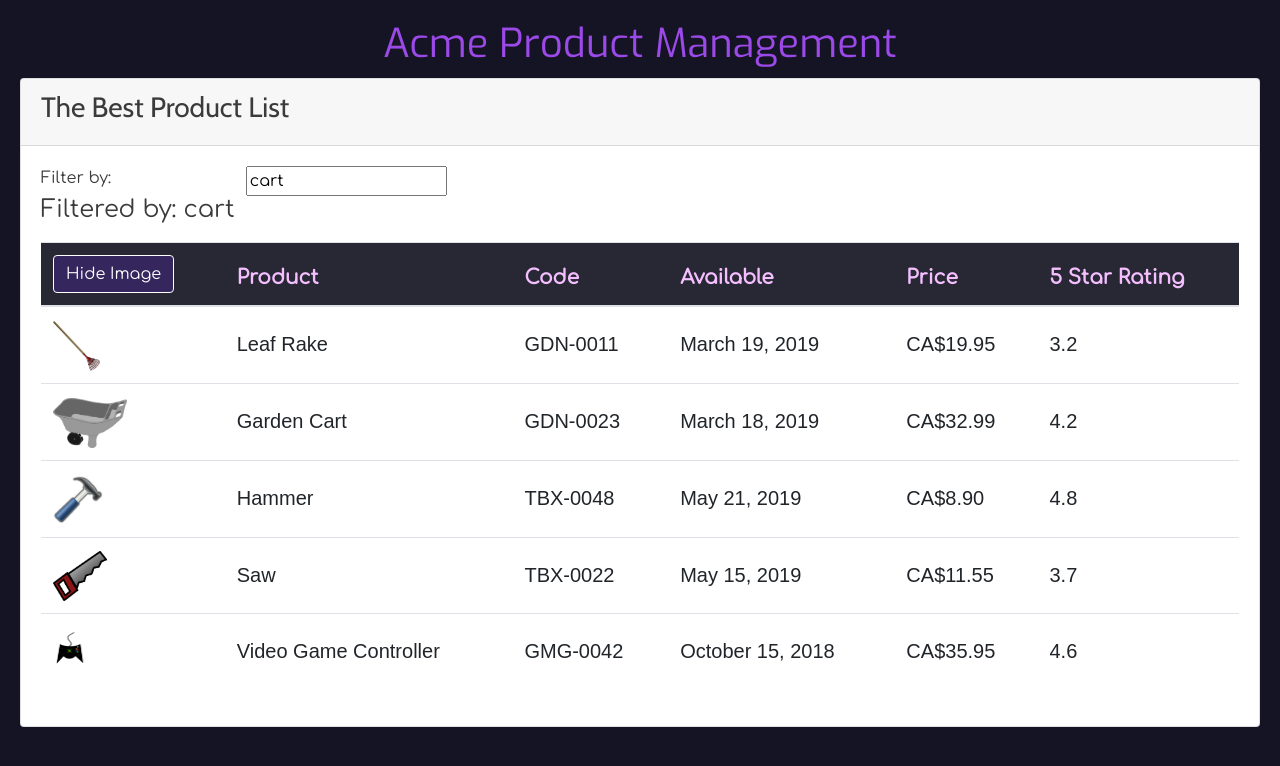
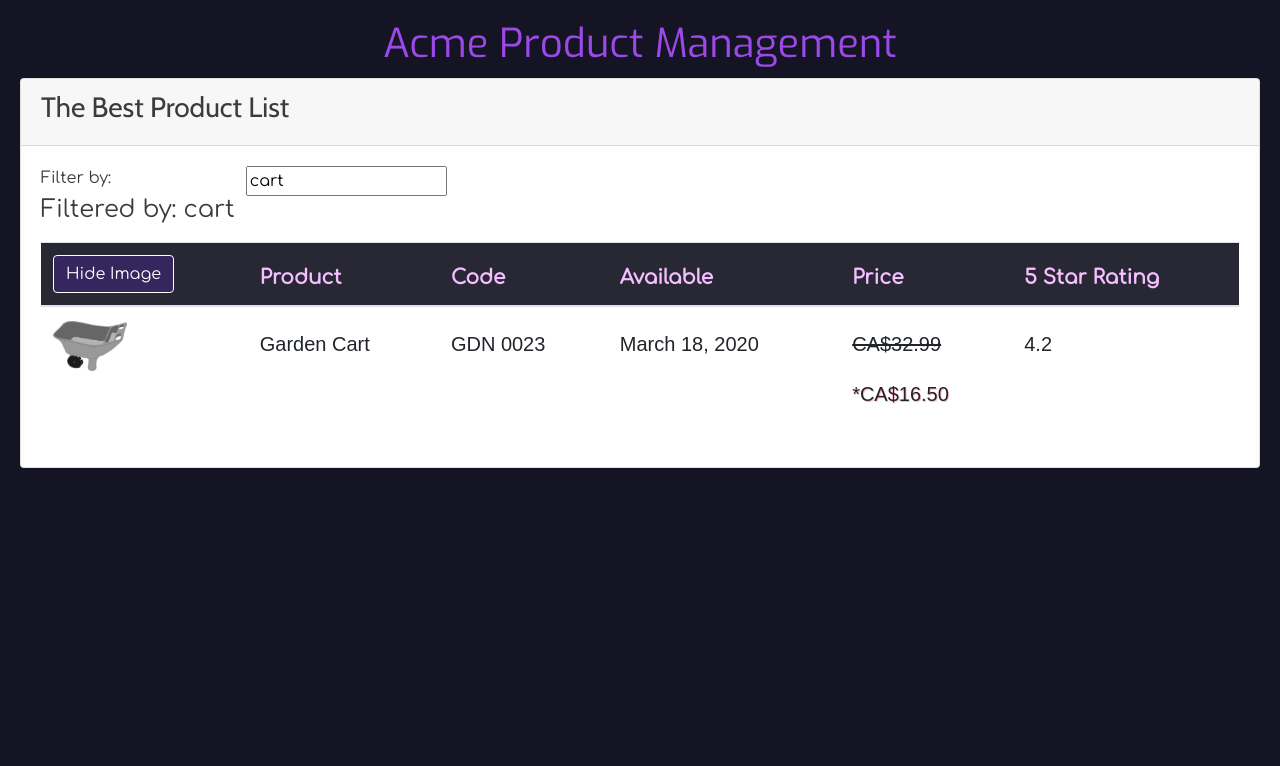
Before and after one commit to pk3000/apm, an Angular app: page / in a window 1280 px wide. Shown: the top 766 px of the page. Built offline with nearby package versions, Linux system fonts and the light colour scheme; a web font is replaced by a local one.

Commit message:
Created pipe to replace character with space. Hooked into OnInit event. Added component style for product-list.  Added product list filtering.

```diff
--- a/src/app/app.module.ts
+++ b/src/app/app.module.ts
@@ -3,10 +3,11 @@ import { NgModule } from '@angular/core';
 import { FormsModule } from '@angular/forms';
 import { AppComponent } from './app.component';
 import { ProductListComponent } from './products/product-list.component';
+import { ConvertToSpacesPipe } from './shared/convert-to-spaces.pipe';
 
 @NgModule({ // Decortor to define a class as a Module
   // Defines which components belong to this module:
-  declarations: [AppComponent, ProductListComponent],
+  declarations: [AppComponent, ProductListComponent, ConvertToSpacesPipe],
   // Defines the external modules that we want to have available to all of the components that belong to this angular module:
   imports: [BrowserModule, FormsModule], // Every browser module must import this
   // Defines the startup Component. This component should contain the selector we use in index.html
--- /dev/null
+++ b/src/app/products/product-list.component.css
@@ -0,0 +1,6 @@
+.product-price-original{
+    text-decoration: line-through;
+}
+.product-price-discount{
+    text-shadow: 1px 1px lightpink;
+}
--- a/src/app/products/product-list.component.html
+++ b/src/app/products/product-list.component.html
@@ -5,11 +5,11 @@
     <div class='card-body'>
             <div class='row'>
                 <div class='col-md-2'>Filter by:</div>
-                <div class='col-md-4'><input type="text" [(ngModel)] = 'filter' /></div>
+                <div class='col-md-4'><input type="text" [(ngModel)] = 'listFilter' /></div>
             </div>
             <div class='row'>
                 <div class='col-md-6'>
-                  <h4>Filtered by: {{filter}}</h4>
+                  <h4>Filtered by: {{listFilter}}</h4>
                 </div>
             </div>
 
@@ -32,14 +32,17 @@
 
                 </thead>
                 <tbody>
-                    <tr *ngFor='let prod of products' [style.line-height.px]='productImageWidth'>
+                    <tr *ngFor='let prod of filteredProducts' [style.line-height.px]='productImageWidth'>
                         <td>
                             <div *ngIf='showImageColumn'><img src={{prod.imageUrl}} title={{prod.productName}} [style.height.px]='productImageWidth' /> </div>
                         </td>
                         <td>{{prod.productName}}</td>
-                        <td>{{prod.productCode}}</td>
+                        <td>{{prod.productCode | replaceWithSpaces: '-'}}</td>
                         <td>{{prod.releaseDate}}</td>
-                        <td>{{prod.price | currency: 'CAD' : 'symbol' : '1.2-2' }}</td>
+                        <td>
+                            <div class='product-price-original'>{{prod.price | currency: 'CAD' : 'symbol' : '1.2-2' }}</div>
+                            <div class='product-price-discount'>*{{prod.calculateDiscount(50) | currency: 'CAD' : 'symbol' : '1.2-2' }}</div>
+                        </td>
                         <td>{{prod.starRating}}</td>
                     </tr>
                 </tbody>
--- a/src/app/products/product-list.component.ts
+++ b/src/app/products/product-list.component.ts
@@ -1,17 +1,69 @@
 
-import { Component } from '@angular/core';
+import { Component, OnInit } from '@angular/core';
+import { Product } from './product';
 
 @Component({
     selector: 'pm-products',
-    templateUrl: './product-list.component.html'
+    templateUrl: './product-list.component.html',
+    styleUrls: ['./product-list.component.css'],
 })
-export class ProductListComponent {
+export class ProductListComponent implements OnInit {
+    // The 'implements OnInit' part is not necessary to get this to work. It just allows IDE help
+
     pageTitle = 'The Best Product List';
-    filter = 'cart';
     showImageColumn = true;
-    productImageWidth: number = 50;
-    // any is a type when we don't know or care what the specific type is
-    products: any[] = [
+    productImageWidth = 50;
+
+    _listFilter: string;
+
+    get listFilter(): string{
+      return this._listFilter;
+    }
+    set listFilter(value){
+      this._listFilter = value;
+      this.filteredProducts = this.listFilter ? this.performFiler(this.listFilter) : this.products;
+    }
+
+    filteredProducts: Product[];
+    // 'any' is a type when we don't know or care what the specific type is
+    // products: any[] = [
+    products: Product[] = [
+      new Product(1, 'Leaf Rake', 'GDN-0011', 'March 19, 2020',
+        'Leaf rake with 48-inch wooden handle.', 19.95, 3.2, 'assets/images/leaf_rake.png'),
+      new Product(2, 'Garden Cart', 'GDN-0023', 'March 18, 2020',
+        '15 gallon capacity rolling garden cart', 32.99, 4.2, 'assets/images/garden_cart.png'),
+      new Product(5, 'Hammer', 'TBX-0048', 'May 21, 2020',
+        'Curved claw steel hammer', 8.9, 4.8, 'assets/images/hammer.png'),
+      new Product(8, 'Saw', 'TBX-0022', 'May 15, 2020',
+        '15-inch steel blade hand saw', 11.55, 3.7, 'assets/images/leaf_rake.png'),
+      new Product(10, 'Video Game Controller', 'GMG-0042', 'October 15, 2019',
+        'Standard two-button video game controller', 35.95, 4.4, 'assets/images/leaf_rake.png'),
+    ];
+
+    constructor(){
+      this.filteredProducts = this.products;
+      this.listFilter = 'cart';
+    }
+
+    ToggleImageColumn(): void {
+        this.showImageColumn = !this.showImageColumn;
+    }
+
+    ngOnInit(): void {
+      console.log('In product-list.component\'s ngOnIt method');
+    }
+
+    performFiler(filterBy: string): Product[] {
+      filterBy = filterBy.toLocaleLowerCase();
+      return this.products.filter((prod: Product) =>
+        prod.productName.toLocaleLowerCase().indexOf(filterBy) !== -1);
+        // || prod.description.toLocaleLowerCase().indexOf(filterBy) !== -1);
+    }
+}
+
+
+/*
+products: Product[] = [
         {
           productId: 1,
           productName: 'Leaf Rake',
@@ -63,8 +115,4 @@ export class ProductListComponent {
           imageUrl: 'assets/images/xbox-controller.png'
         }
       ];
-
-      ToggleImageColumn(): void {
-          this.showImageColumn = !this.showImageColumn;
-      }
-}
+*/
--- /dev/null
+++ b/src/app/products/product.ts
@@ -0,0 +1,46 @@
+export interface IProduct {
+    productId: number;
+    productName: string;
+    productCode: string;
+    releaseDate: string;
+    description: string;
+    price: number;
+    starRating: number;
+    imageUrl: string;
+}
+
+// The 'implements' keyword has no meaning in Javascript.
+// When the .ts file gets transpiled tp .js, the 'implement' does to get included in the generated code
+// However, it is useful during development because it allows tools like VS IDE to give us auto-complete and error checking based on types
+export class Product implements IProduct {
+
+    constructor(public productId: number,
+                public productName: string,
+                public productCode: string,
+                public releaseDate: string,
+                public description: string,
+                public price: number,
+                public starRating: number,
+                public imageUrl: string) {
+                }
+    // TypeScript 'constructor' keyword allows declartion and assignment all at once
+    // https://kendaleiv.com/typescript-constructor-assignment-public-and-private-keywords/
+    // The above would be equivalent to:
+    /*
+        class Product {
+            public productId: number;
+            public productName: string;
+            ...
+
+            constructor(productId: number, productName: string) {
+                this.productId = productId;
+                this.productName = productName;
+                ...
+            }
+        }
+    */
+
+    calculateDiscount(percent: number): number {
+        return this.price - (this.price * (percent / 100));
+    }
+}
--- /dev/null
+++ b/src/app/shared/convert-to-spaces.pipe.ts
@@ -0,0 +1,13 @@
+import { Pipe, PipeTransform } from '@angular/core';
+
+@Pipe({
+    name: 'replaceWithSpaces' // This is the actual name you use in the template to use the pipe
+})
+
+export class ConvertToSpacesPipe implements PipeTransform {
+    // transform(value: any, ...args: any[]) {
+    transform(value: string, character: string): string {
+        return value.replace(character, ' ');
+    }
+
+}
--- a/src/styles.css
+++ b/src/styles.css
@@ -37,7 +37,8 @@ div.card {
 }
 
 
-/* TABLE */
+/* TABLE
+ */
 .table {
   margin-top: 10px
 }
```
